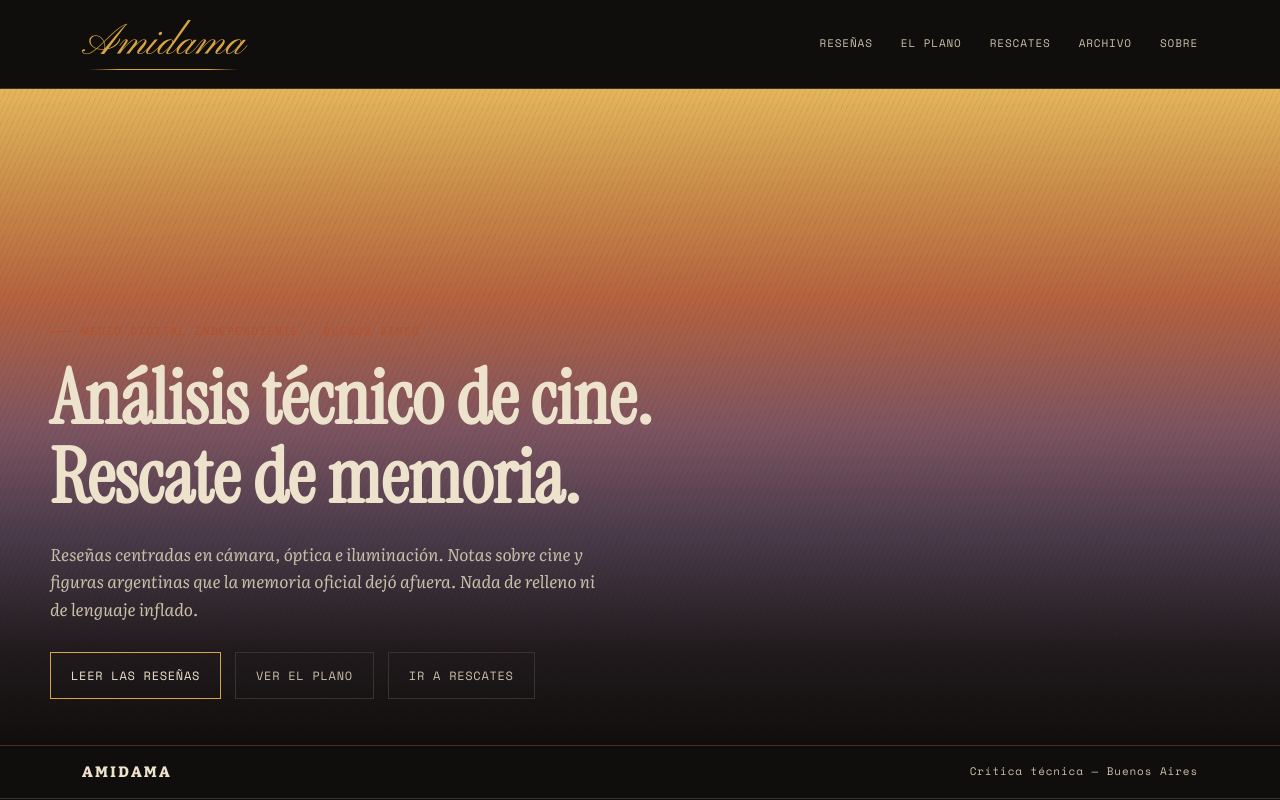
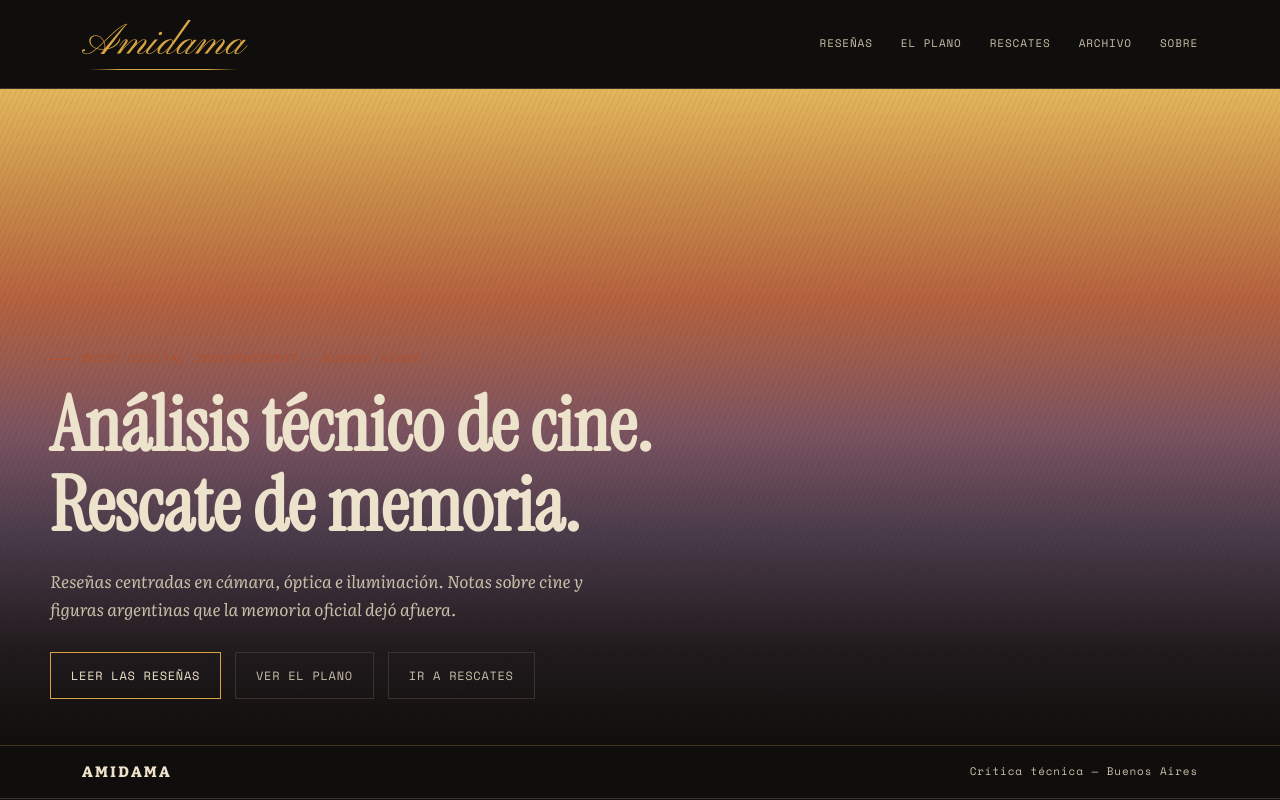
Before and after one commit to franconovo2001-code/amidama, an Eleventy site: page src/index.njk in a window 1280 px wide. Shown: the top 800 px of the page. Built offline with nearby package versions, Linux system fonts and the light colour scheme; Eleventy itself is replaced by a stand-in of ours; files that its build step writes are made by us from their sources.

Commit message:
Update index.njk

```diff
--- a/src/index.njk
+++ b/src/index.njk
@@ -14,7 +14,7 @@ title: Amidama — Análisis técnico y rescate de archivo
     <div class="wrap hero-content">
       <div class="hero-eyebrow">Medio digital independiente — Buenos Aires</div>
       <h1 class="hero-title">Análisis técnico de cine.<br>Rescate de memoria.</h1>
-      <p class="hero-dek">Reseñas centradas en cámara, óptica e iluminación. Notas sobre cine y figuras argentinas que la memoria oficial dejó afuera. Nada de relleno ni de lenguaje inflado.</p>
+      <p class="hero-dek">Reseñas centradas en cámara, óptica e iluminación. Notas sobre cine y figuras argentinas que la memoria oficial dejó afuera. </p>
       <div class="cta-row">
         <a class="btn" href="/resenas/">Leer las reseñas</a>
         {% if latestPlano %}<a class="btn ghost" href="{{ latestPlano.url }}">Ver el plano</a>{% endif %}
```
